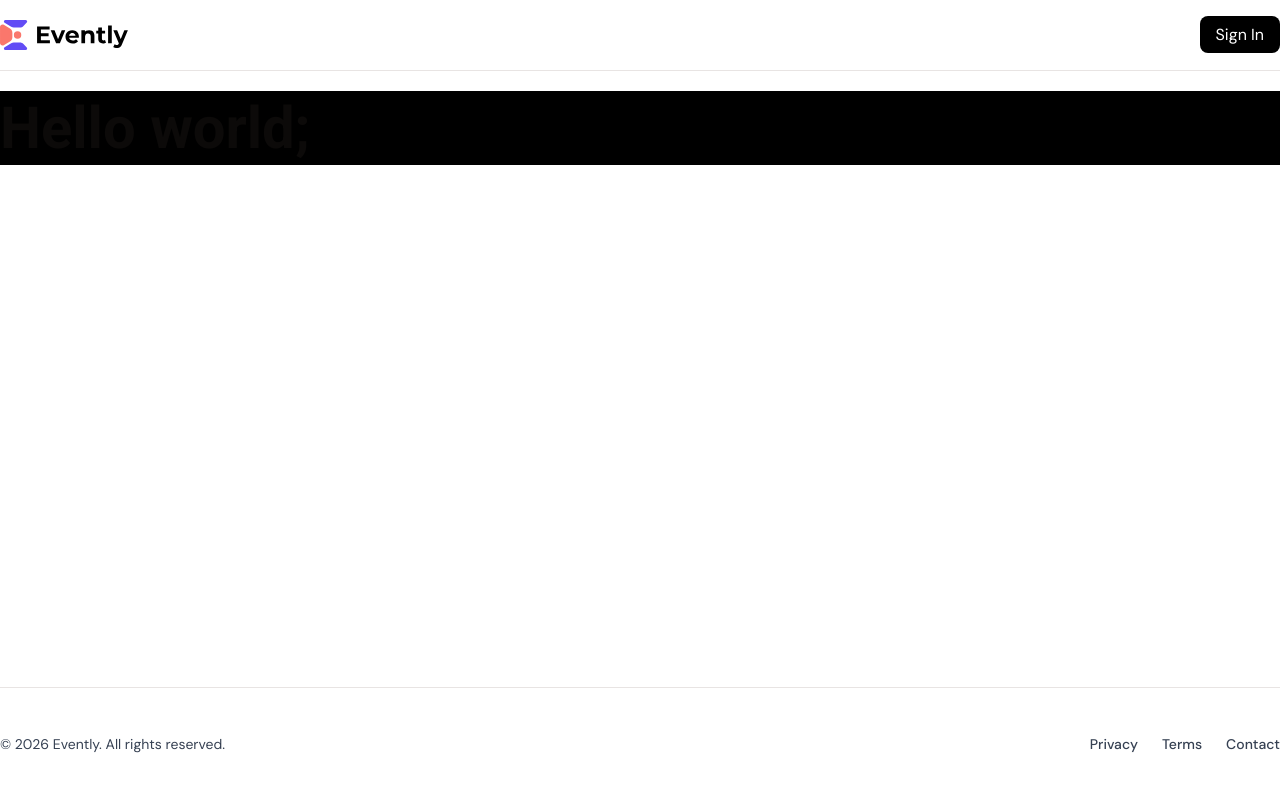
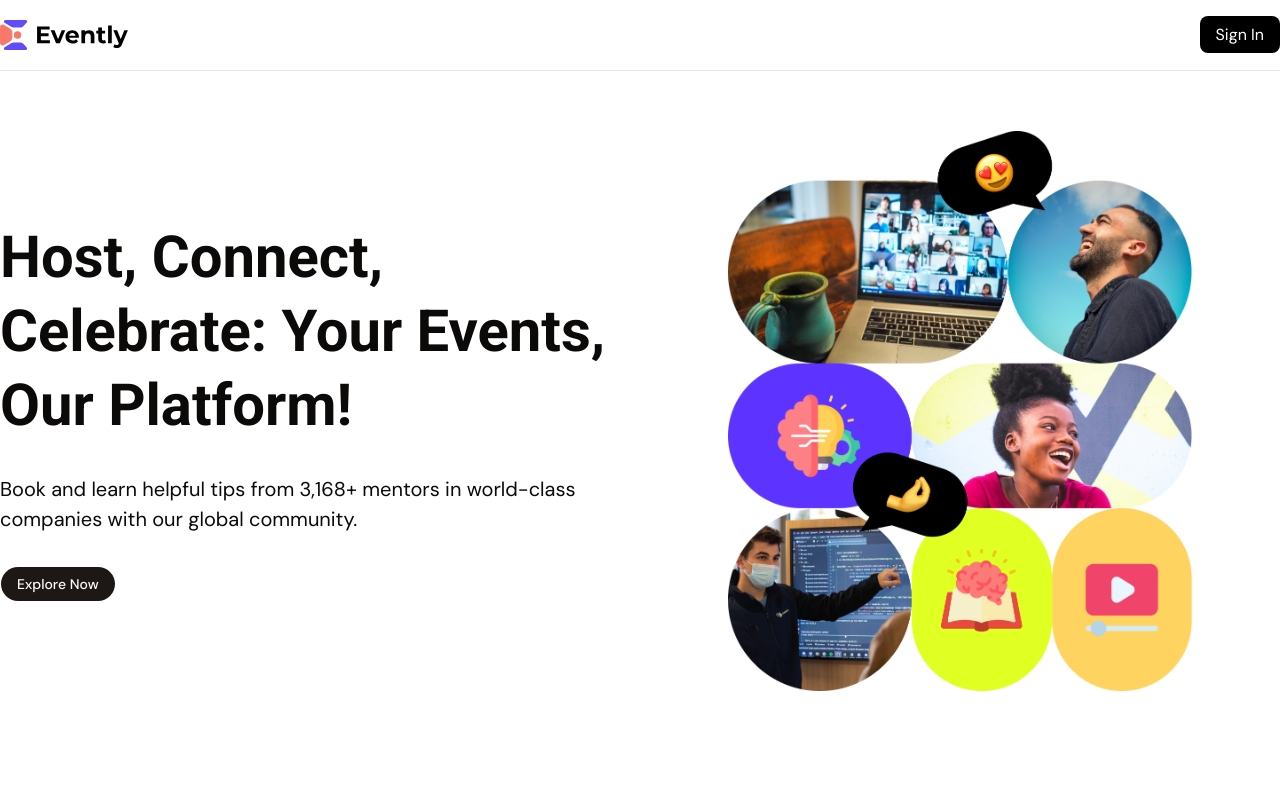
Before and after one commit to faiyazdev/evently, a Next.js app: page / in a window 1280 px wide. Shown: the top 800 px of the page. Built offline with nearby package versions, Linux system fonts and the light colour scheme; no server answers.

Commit message:
feat: implement hero section and improve UI styling
- create hero section with content and hero image
- update navigation item colors
- update footer text colors
- add next-js not-found page

```diff
--- a/app/(root)/layout.tsx
+++ b/app/(root)/layout.tsx
@@ -7,9 +7,9 @@ export default function RootLayout({
   children: React.ReactNode;
 }) {
   return (
-    <div className="flex h-screen flex-col">
+    <div className="flex min-h-screen flex-col">
       <Header />
-      <main className="flex-1 wrapper">{children}</main>
+      <main className="flex-1">{children}</main>
       <Footer />
     </div>
   );
--- a/app/(root)/page.tsx
+++ b/app/(root)/page.tsx
@@ -1,7 +1,48 @@
+import { Button } from "@/components/ui/button";
+import Image from "next/image";
+import Link from "next/link";
+
 export default function Home() {
   return (
-    <div>
-      <h1 className="h1-bold bg-black">Hello world;</h1>
-    </div>
+    <>
+      <section className="min-h-[83vh] py-5 md:py-10">
+        <div className="wrapper h-full grid grid-cols-1 md:grid-cols-2 items-center gap-5 md:gap-0">
+          <div className="flex flex-col justify-center gap-8">
+            <h1 className="h1-bold">
+              Host, Connect, Celebrate: Your Events, Our Platform!
+            </h1>
+            <p className="p-regular-20 md:p-regular-24">
+              Book and learn helpful tips from 3,168+ mentors in world-class
+              companies with our global community.
+            </p>
+            <Button size="lg" asChild className="button w-full sm:w-fit">
+              <Link href="#events">Explore Now</Link>
+            </Button>
+          </div>
+
+          <Image
+            src="/assets/images/hero.png"
+            alt="hero"
+            width={1000}
+            height={1000}
+            className="max-h-[70vh] object-contain object-center 2xl:max-h-[50vh]"
+          />
+        </div>
+      </section>
+
+      <section
+        id="events"
+        className="flex wrapper  flex-col gap-8 md:gap-12 my-8"
+      >
+        <h2 className="h2-bold">
+          Trust by <br /> Thousands of Events
+        </h2>
+
+        <div className="flex w-full flex-col gap-5 md:flex-row">
+          {/* <Search />
+          <CategoryFilter /> */}
+        </div>
+      </section>
+    </>
   );
 }
--- /dev/null
+++ b/app/not-found.tsx
@@ -0,0 +1,11 @@
+import Link from "next/link";
+
+export default function NotFound() {
+  return (
+    <div>
+      <h2>Not Found</h2>
+      <p>Could not find requested resource</p>
+      <Link href="/">Return Home</Link>
+    </div>
+  );
+}
--- a/components/shared/Footer.tsx
+++ b/components/shared/Footer.tsx
@@ -1,8 +1,8 @@
 function Footer() {
   return (
-    <footer className="border-t py-6">
-      <div className="wrapper flex flex-col items-center justify-between gap-4 md:flex-row">
-        <p className="p-regular-14 text-gray-700">
+    <footer className="border-t  wrapper text-foreground-100">
+      <div className=" py-6 flex flex-col items-center justify-between  md:flex-row">
+        <p className="p-regular-14 ">
           © {new Date().getFullYear()} Evently. All rights reserved.
         </p>
 
@@ -11,7 +11,7 @@ function Footer() {
             <li>
               <a
                 href="#"
-                className="p-medium-14 text-gray-700 hover:text-black transition-colors"
+                className="p-medium-14  hover:text-black transition-colors"
               >
                 Privacy
               </a>
@@ -19,7 +19,7 @@ function Footer() {
             <li>
               <a
                 href="#"
-                className="p-medium-14 text-gray-700 hover:text-black transition-colors"
+                className="p-medium-14  hover:text-black transition-colors"
               >
                 Terms
               </a>
@@ -27,7 +27,7 @@ function Footer() {
             <li>
               <a
                 href="#"
-                className="p-medium-14 text-gray-700 hover:text-black transition-colors"
+                className="p-medium-14  hover:text-black transition-colors"
               >
                 Contact
               </a>
--- a/components/shared/NavItems.tsx
+++ b/components/shared/NavItems.tsx
@@ -11,7 +11,7 @@ const NavItems = () => {
         const isActive = pathName === route;
         return (
           <li
-            className={`${isActive ? "text-blue-500" : "text-black"} p-medium-16 uppercase font-roboto`}
+            className={`${isActive && "text-blue-500"} p-medium-16 uppercase font-roboto`}
             key={label}
           >
             <Link href={route}>{label}</Link>
```
